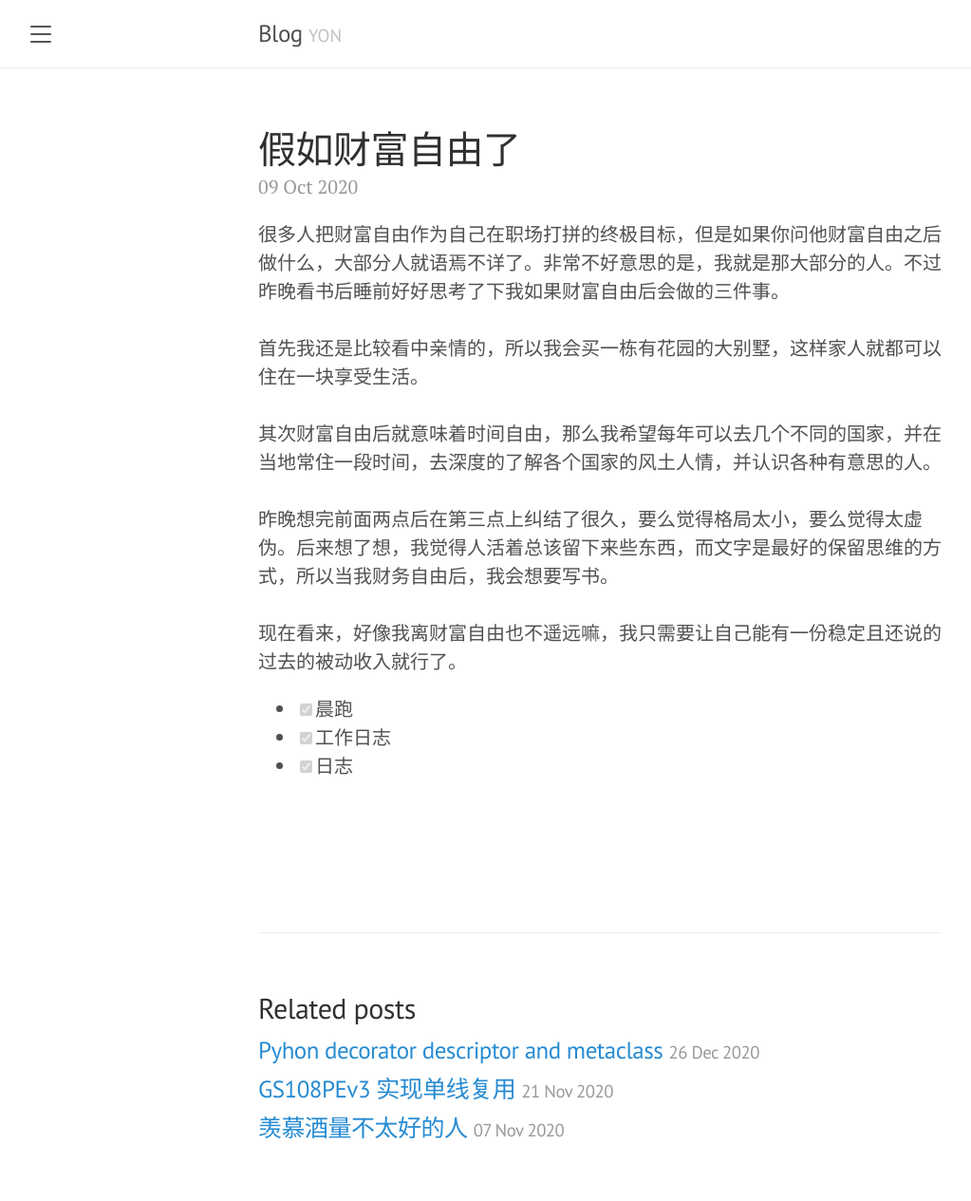
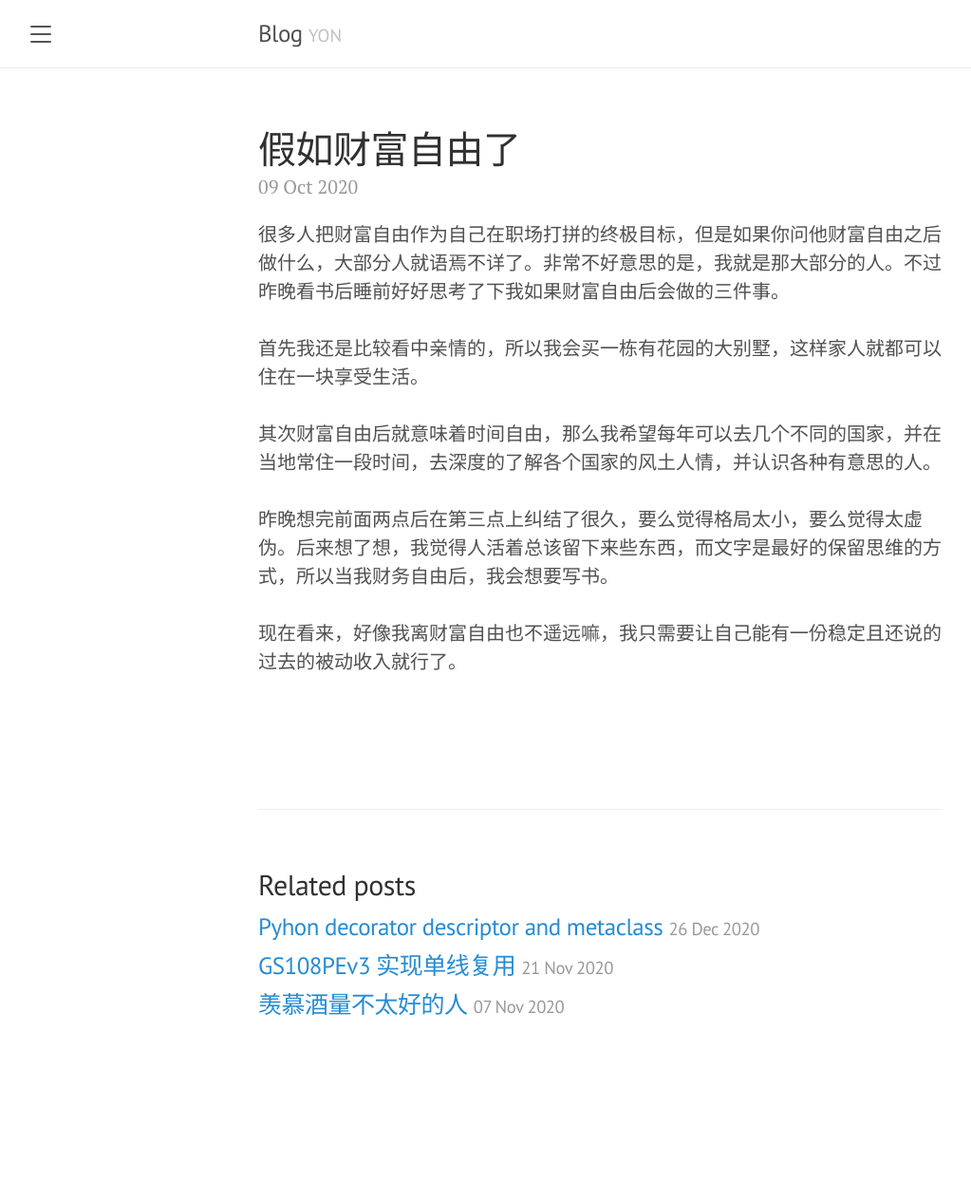
Before and after one commit to yoncise/yoncise.github.io, a Jekyll site: the page built from _posts/2020/2020-10-09-14148932.md, in a window 1280 px wide. Shown: the whole page at 95% size, without its empty margins (8-1031 px from the left). Built offline with Jekyll 4.4.1, drawn with Linux system fonts in a browser that asks for light colours; after the commit the page ends 1135 px from its top, so only the background shows below that.

Commit message:
sync from yuque

```diff
--- a/_posts/2020/2020-10-09-14148932.md
+++ b/_posts/2020/2020-10-09-14148932.md
@@ -7,11 +7,5 @@ title: 假如财富自由了
 <br />其次财富自由后就意味着时间自由，那么我希望每年可以去几个不同的国家，并在当地常住一段时间，去深度的了解各个国家的风土人情，并认识各种有意思的人。<br />
 <br />昨晚想完前面两点后在第三点上纠结了很久，要么觉得格局太小，要么觉得太虚伪。后来想了想，我觉得人活着总该留下来些东西，而文字是最好的保留思维的方式，所以当我财务自由后，我会想要写书。<br />
 <br />现在看来，好像我离财富自由也不遥远嘛，我只需要让自己能有一份稳定且还说的过去的被动收入就行了。<br />
-
-- [x] 晨跑
-- [x] 工作日志
-- [x] 日志
-
-
 <br />
 <br />
```
